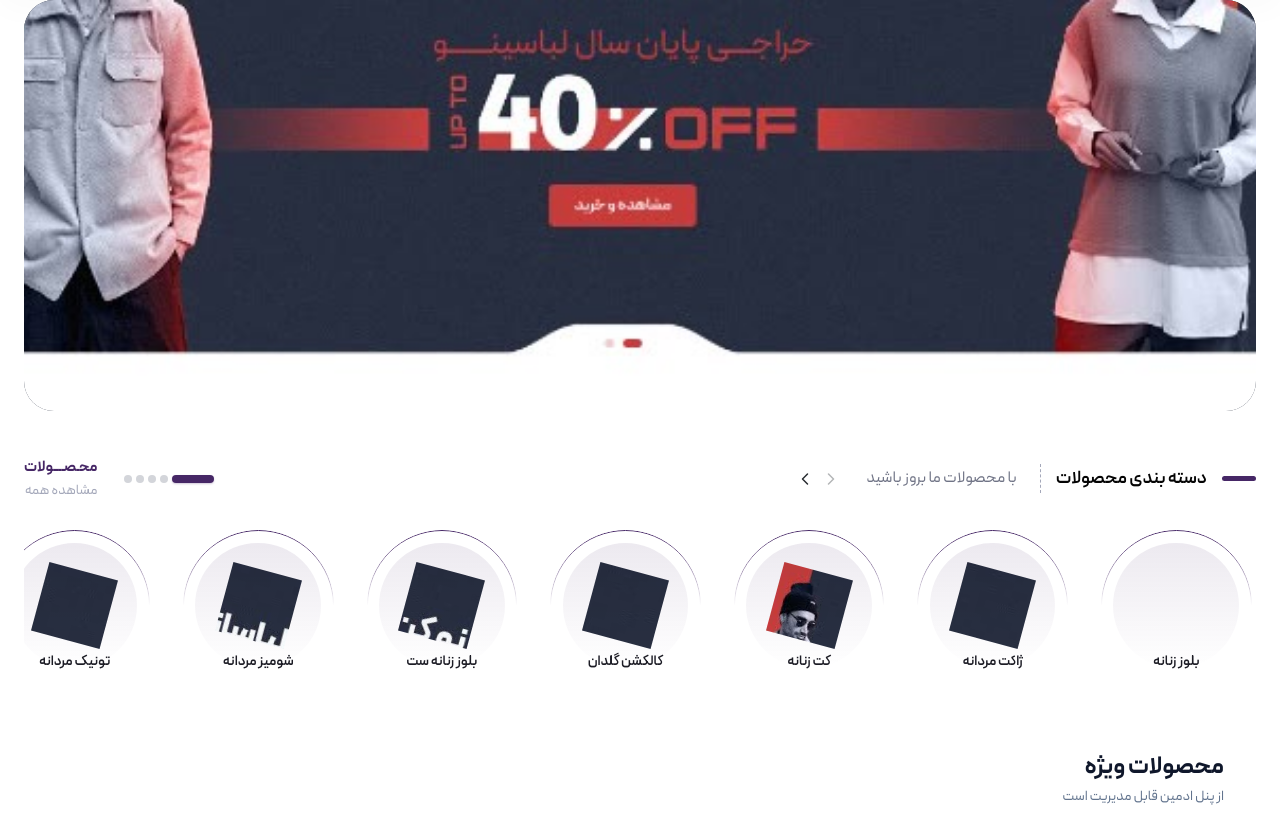
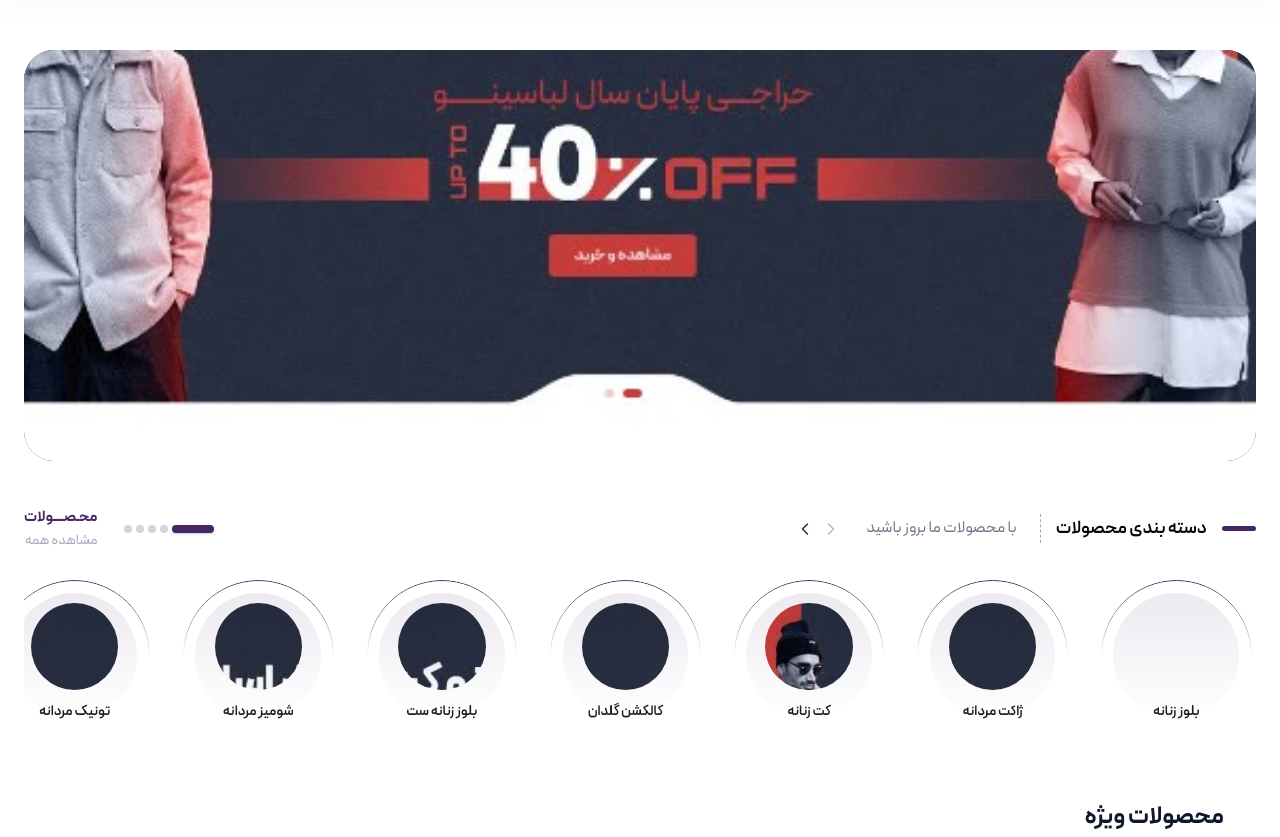
Before and after one commit to foroshgahsaz/baharfc, a Laravel app: page / in a window 1280 px wide. Shown: the part 155-992 px from the top of the page. Run offline with Laravel 12, Linux system fonts and the light colour scheme; data comes from the database, SQL or seed files in the repository; data that the repository does not hold is empty; style sheets or scripts are compiled from the project's sources; some libraries are stand-ins or nearby versions.

Commit message:
fix(shop): hero top spacing and straight category images
Add 50px margin above the home hero slider and center category
thumbnails without the FAMA tilt transform.

Co-authored-by: محمد سیفی - فروشگاه ساز <foroshgahsaz@users.noreply.github.com>

```diff
--- a/resources/css/lebasino-shop.css
+++ b/resources/css/lebasino-shop.css
@@ -452,12 +452,15 @@
 
 .lebasino-page .fs-category-carousel-image {
     position: absolute;
-    inset: 24.15% auto auto 26.45%;
-    width: 47.1%;
+    top: 14%;
+    left: 0;
+    right: 0;
+    width: 58%;
+    margin-inline: auto;
     aspect-ratio: 1;
-    object-fit: contain;
+    object-fit: cover;
+    border-radius: 50%;
     mix-blend-mode: multiply;
-    transform: rotate(15.05deg);
     transition: scale 0.18s ease;
 }
 
@@ -528,6 +531,7 @@
 
 .lebasino-page .hero {
     position: relative;
+    margin-top: 50px;
     border-radius: 30px;
     overflow: hidden;
     line-height: 0;
@@ -794,7 +798,8 @@
     }
 
     .lebasino-page .fs-category-carousel-image {
-        top: 17.5%;
+        top: 12%;
+        width: 62%;
     }
 
     .lebasino-page .fs-category-carousel-name {
```
Also changed, not shown: 3 other files.
